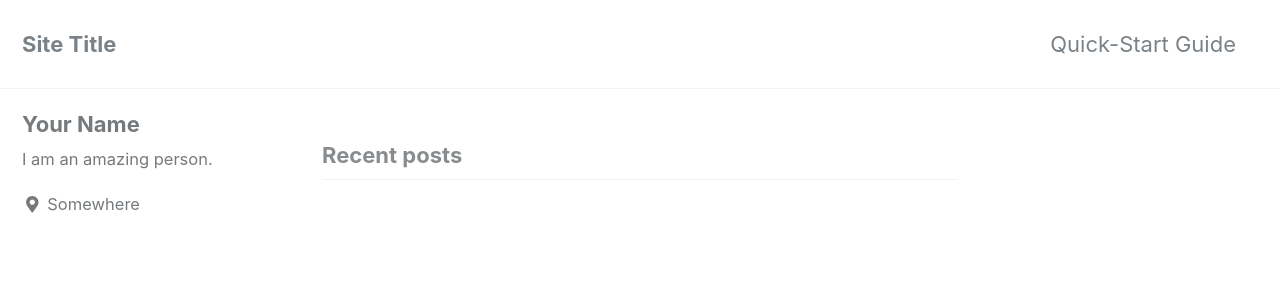
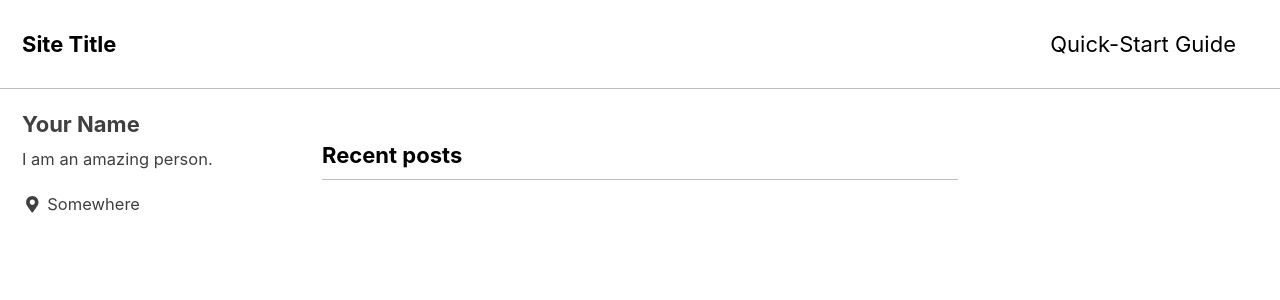
Before and after one commit to zoevernon/Personal-website, a Jekyll site: the page built from index.html, in a window 1280 px wide and 900 px high. Shown: the top 300 px of the window. Built offline with Jekyll 4.4.1, drawn with Linux system fonts in a browser that asks for light colours; nearby versions of some CDN libraries; the list of posts is cut into pages by our own code.

Commit message:
Update _config.yml

```diff
--- a/_config.yml
+++ b/_config.yml
@@ -12,7 +12,7 @@
 
 # theme                  : "minimal-mistakes-jekyll"
 # remote_theme           : "mmistakes/minimal-mistakes"
-minimal_mistakes_skin    : "default" # "air", "aqua", "contrast", "dark", "dirt", "neon", "mint", "plum", "sunrise"
+minimal_mistakes_skin    : "contrast"
 
 # Site Settings
 locale                   : "en-US"
```
